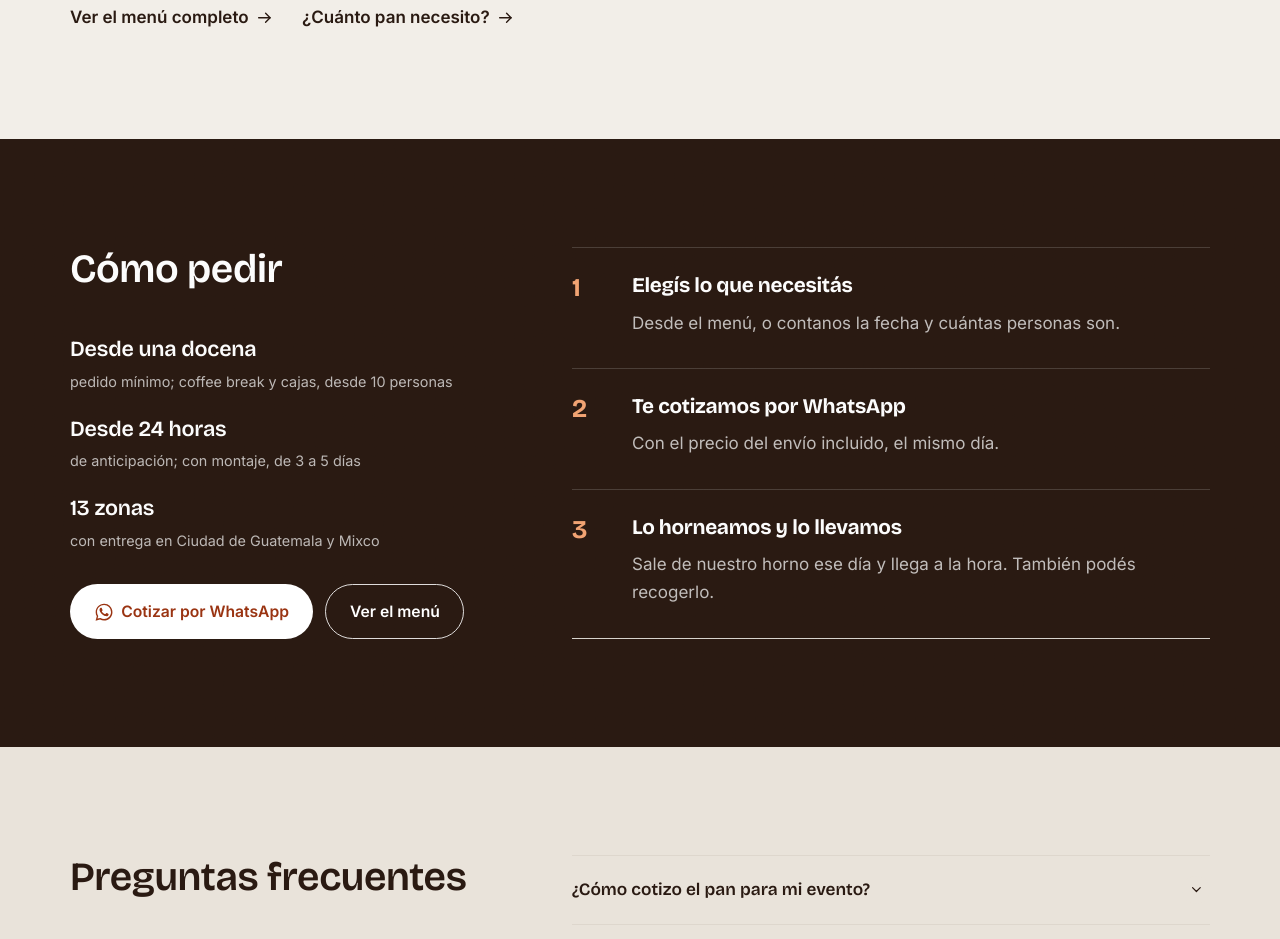
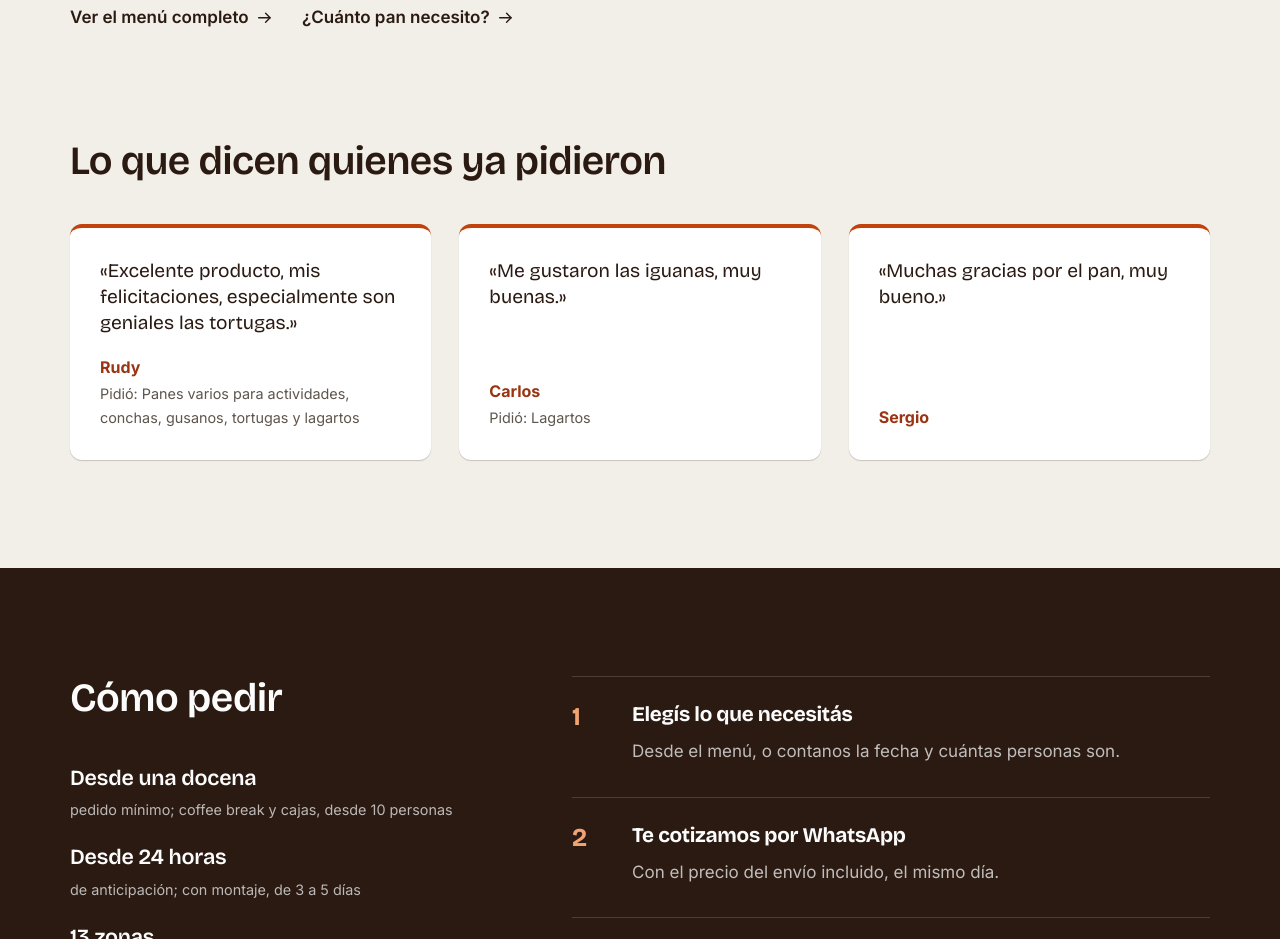
Before and after one commit to cefaspan/web, a website: page index.html in a window 1280 px wide. Shown: the part 3303-4242 px from the top of the page. Drawn offline with Linux system fonts and the light colour scheme.

Commit message:
Agrega las reseñas de clientes al inicio
Co-Authored-By: Claude Sonnet 5.5 <noreply@anthropic.com>

```diff
--- a/assets/css/estilos.css
+++ b/assets/css/estilos.css
@@ -544,6 +544,17 @@ a:hover > .ico--desliza { transform: translateX(4px); }
 .banda-foto p { font-size: 1.1rem; max-width: 42ch; margin-bottom: 1.8em; color: var(--carbon); }
 .banda-foto__foto { aspect-ratio: 5 / 4; border-radius: 24px; box-shadow: 0 18px 40px -18px rgba(42, 26, 18, .55); }
 @media (max-width: 860px) { .banda-foto__grid { grid-template-columns: 1fr; } }
+
+/* Reseñas: la voz del cliente, en grande */
+.resenas { display: grid; grid-template-columns: repeat(auto-fit, minmax(min(280px, 100%), 1fr)); gap: clamp(16px, 2.2vw, 28px); }
+.resena {
+  position: relative; margin: 0; display: flex; flex-direction: column; justify-content: space-between; gap: 18px;
+  background: var(--masa); border-radius: var(--radio); box-shadow: var(--sombra); border-top: 4px solid var(--corteza);
+  padding: clamp(22px, 2.6vw, 30px);
+}
+.resena blockquote { margin: 0; font-family: var(--f-titulo); font-size: 1.2rem; line-height: 1.35; color: var(--carbon); }
+.resena figcaption { display: flex; flex-direction: column; gap: 2px; font-size: .9rem; color: var(--tinta-suave); }
+.resena figcaption strong { color: var(--corteza-oscura); font-size: 1rem; }
 
 /* Grano sutil en los bloques de color: les da cuerpo, como papel */
 .portada--color::before, .banda::before, .cierre::before, .banda-foto::before {
--- a/index.html
+++ b/index.html
@@ -573,6 +573,28 @@
   </div>
 </section>
 
+<!-- ===================== RESEÑAS =====================
+     Lo que dicen quienes ya pidieron: reduce el miedo a cotizar con alguien nuevo. -->
+<section class="seccion seccion--sin-arriba" id="resenas" aria-labelledby="t-resenas">
+  <div class="contenedor">
+    <h2 id="t-resenas" class="titulo-seccion">Lo que dicen quienes ya pidieron</h2>
+    <div class="resenas">
+      <figure class="resena" data-reveal>
+        <blockquote>«Excelente producto, mis felicitaciones, especialmente son geniales las tortugas.»</blockquote>
+        <figcaption><strong>Rudy</strong><span>Pidió: Panes varios para actividades, conchas, gusanos, tortugas y lagartos</span></figcaption>
+      </figure>
+      <figure class="resena" data-reveal>
+        <blockquote>«Me gustaron las iguanas, muy buenas.»</blockquote>
+        <figcaption><strong>Carlos</strong><span>Pidió: Lagartos</span></figcaption>
+      </figure>
+      <figure class="resena" data-reveal>
+        <blockquote>«Muchas gracias por el pan, muy bueno.»</blockquote>
+        <figcaption><strong>Sergio</strong></figcaption>
+      </figure>
+    </div>
+  </div>
+</section>
+
 <!-- ===================== CÓMO PEDIR =====================
      La banda oscura de la página: corta el ritmo crema → tarjetas y es donde
      se decide pedir, por eso lleva su propia pareja de botones. -->
```
Also changed, not shown: datos/negocio.json (+17 -0 lines), herramientas/generar.js (+11 -0 lines), plantillas/inicio.html (+10 -0 lines).
